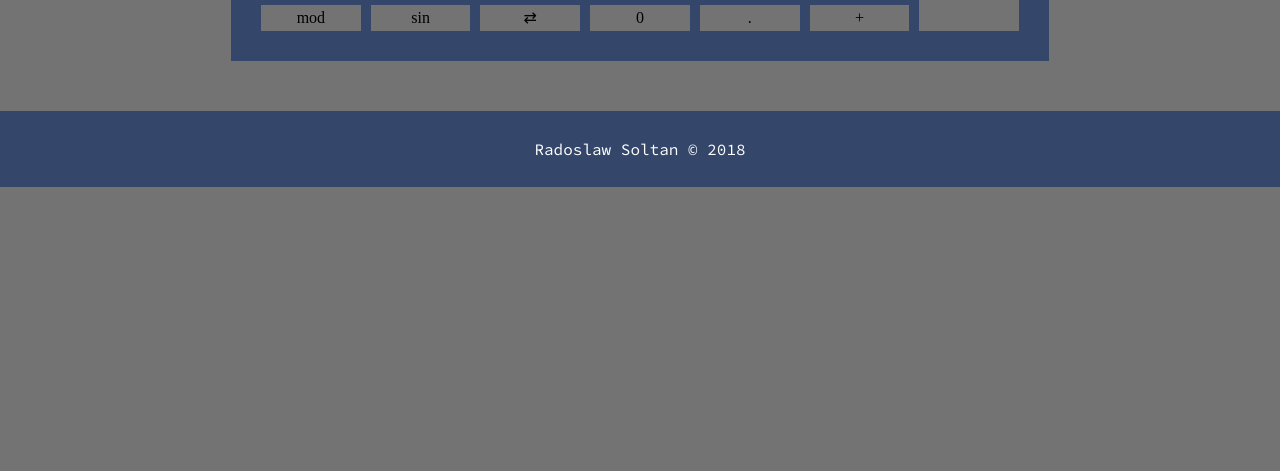
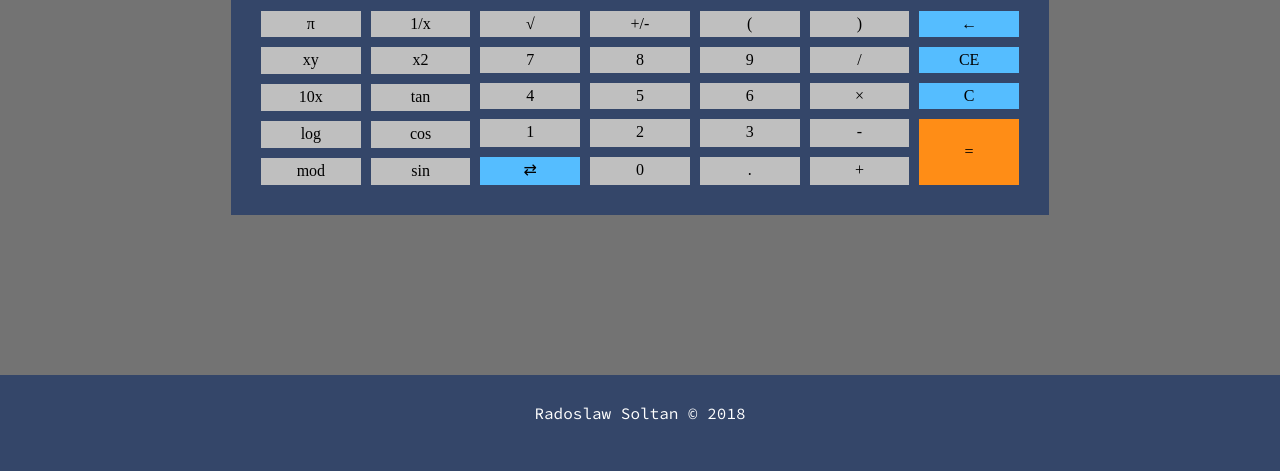
Before and after one commit to gothaw/scientific-calculator, a website built with webpack: page index.html in a window 1280 px wide. Shown: the part 411-882 px from the top of the page. Before the commit the page ends 800 px from the top, so only its background shows below. Built offline with nearby package versions, Linux system fonts and the light colour scheme.

Commit message:
styling buttons and adding vertical margins

```diff
--- a/index.html
+++ b/index.html
@@ -34,7 +34,7 @@
                         <div>+/-</div>
                         <div>(</div>
                         <div>)</div>
-                        <div>&leftarrow;</div>
+                        <div class="highlighted-btn">&leftarrow;</div>
                     </div> <!--/buttons-top-row-->
                     <div class="buttons-columns">
                         <div class="buttons-advance">
@@ -52,18 +52,18 @@
                             <div>8</div>
                             <div>9</div>
                             <div>/</div>
-                            <div>CE</div>
+                            <div class="highlighted-btn">CE</div>
                             <div>4</div>
                             <div>5</div>
                             <div>6</div>
                             <div>&times;</div>
-                            <div>C</div>
+                            <div class="highlighted-btn">C</div>
                             <div>1</div>
                             <div>2</div>
                             <div>3</div>
                             <div>-</div>
                             <div class="equals">=</div>
-                            <div>&rightleftarrows;</div>
+                            <div class="highlighted-btn">&rightleftarrows;</div>
                             <div>0</div>
                             <div>.</div>
                             <div>+</div>
--- a/src/scss/main.scss
+++ b/src/scss/main.scss
@@ -5,7 +5,10 @@
 /*==================================== General ====================================*/
 
 $bg-color : lighten(black, 45%);
+$color-buttons: #bfbfbf;
 $color-dark : #344669;
+$color-light-1: #55bdff;
+$color-light-2: #ff8d16;
 $text-color: white;
 
 body{
@@ -26,7 +29,7 @@ header{
   .app-title{
     font-size: 2em;
     font-family: "Agency FB", sans-serif;
-    margin: 30px 0 20px;
+    margin: 10vh 0 20px;
     @media screen and (min-width: 1080px){
       font-size: 3em;
     }
@@ -34,7 +37,7 @@ header{
   .app-description{
     font-size: 1em;
     font-family: "Source Sans Pro", sans-serif;
-    margin-bottom: 30px;
+    margin-bottom: 15vh;
     @media screen and (min-width: 1080px){
       font-size: 1.25em;
     }
@@ -43,12 +46,13 @@ header{
 /*==================================== Main ====================================*/
 .calculator-wrapper{
   width: 768px;
-  margin: 0 auto 50px;
+  margin: 0 auto 20vh;
   background-color: $color-dark;
   padding: 25px;
 }
 .calculator-header {
   border: black solid 1px;
+  margin: 0 5px;
   .output, .input {
     background-color: white;
     text-align: right;
@@ -67,15 +71,20 @@ header{
   }
 }
 .calculator-buttons{
+  margin-top: 10px;
   .buttons-top-row, .buttons-columns, .buttons-advance, .buttons-basic{
     display: grid;
   }
   .buttons-top-row, .buttons-basic, .buttons-advance{
     div{
-      background-color: $bg-color;
+      background-color: $color-buttons;
       margin: 5px;
       text-align: center;
       padding: 5px 0;
+      cursor: pointer;
+    }
+    .highlighted-btn{
+      background-color: $color-light-1;
     }
   }
   .buttons-top-row{
@@ -87,6 +96,9 @@ header{
       grid-template-columns: repeat(5, 1fr);
       .equals{
         grid-row: span 2;
+        align-self: center;
+        padding: 25px 0;
+        background-color: $color-light-2;
       }
     }
     .buttons-advance{
@@ -102,6 +114,6 @@ footer{
   .app-footer{
     font-size: 1em;
     font-family: "Source Code Pro", sans-serif;
-    padding: 30px 0;
+    padding: 30px 0 50px;
   }
 }
```
Also changed, not shown: dist/css/main.css.
